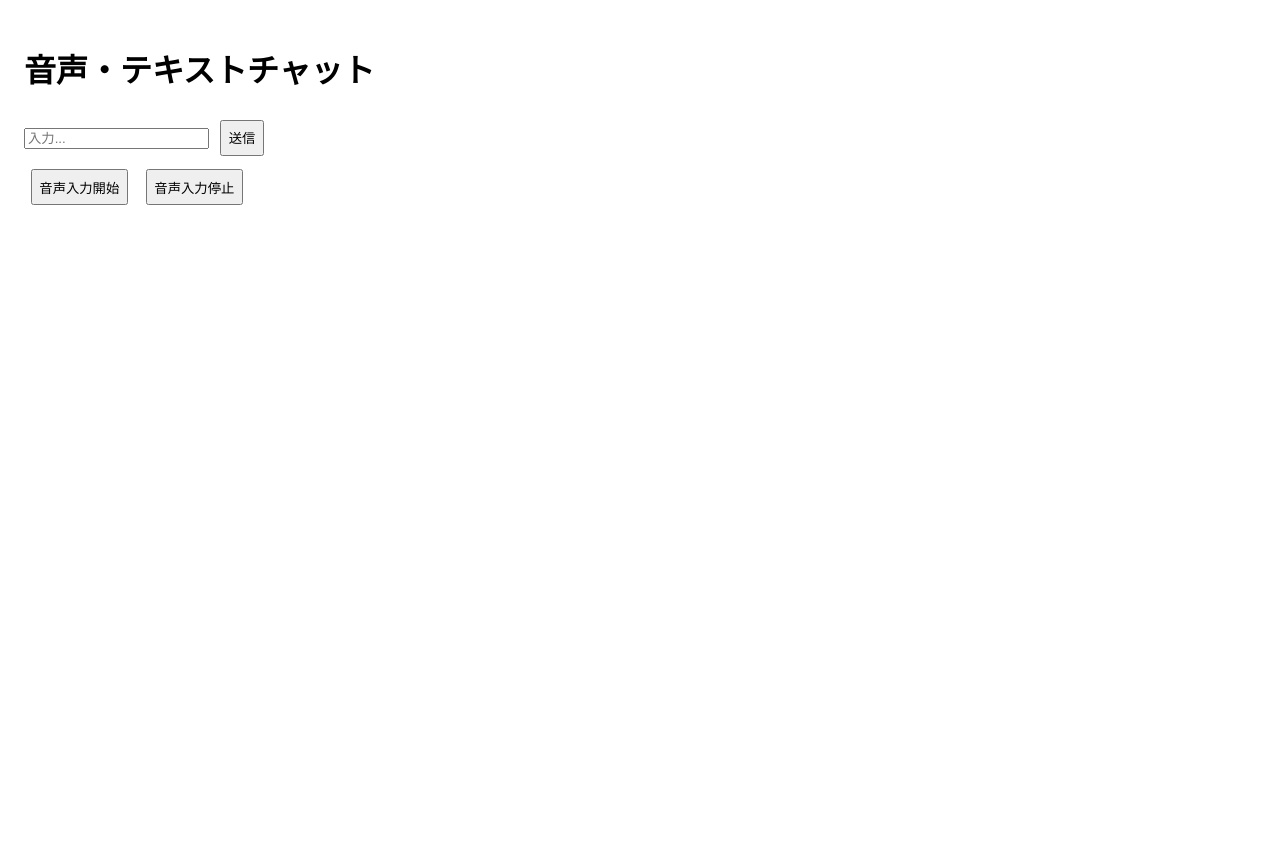
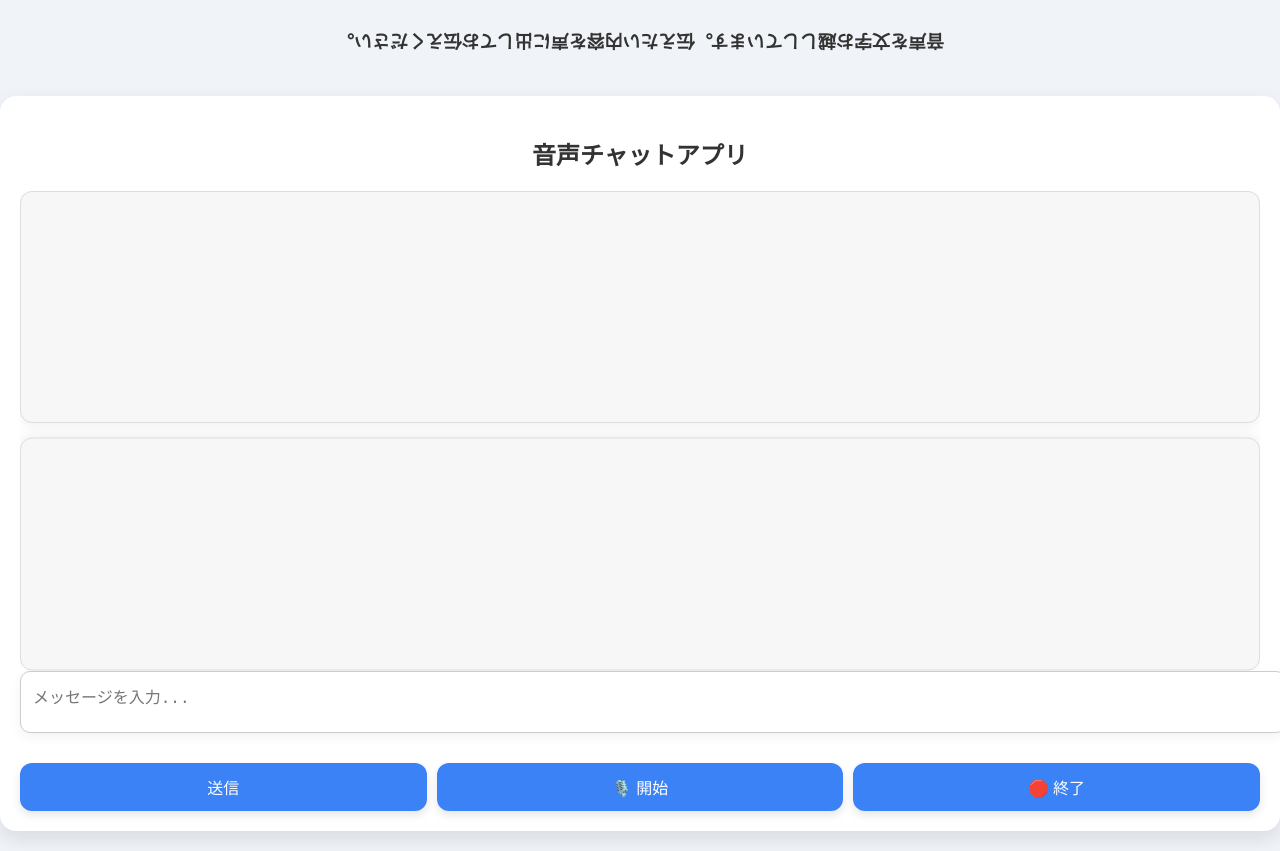
Before and after one commit to HAYATE-arch/voice-chat-app, a plain HTML site: page index.html in a window 1280 px wide. Before the commit the page ends 800 px from the top, so only its background shows below. Drawn offline with Linux system fonts and the light colour scheme.

Commit message:
Add files via upload

```diff
--- a/index.html
+++ b/index.html
@@ -2,76 +2,279 @@
 <html lang="ja">
 <head>
   <meta charset="UTF-8">
-  <title>音声チャットデモ</title>
+  <title>音声チャットアプリ</title>
   <style>
-    body { font-family: sans-serif; padding: 1em; }
-    .message { margin: 0.5em 0; }
-    .me { text-align: right; color: blue; }
-    .other { text-align: left; color: green; }
-    button { margin: 0.5em; padding: 0.5em; }
+    /* 共通のスタイル */
+    body {
+      font-family: 'Segoe UI', sans-serif;
+      background-color: #f0f4f8;
+      margin: 0;
+      padding: 20px;
+      display: flex;
+      flex-direction: column;
+      align-items: center;
+    }
+
+    /* 上部の反転したテキスト */
+    .instruction-text {
+      font-size: 18px;
+      color: #333;
+      font-weight: bold;
+      margin-bottom: 30px;
+      transform: rotate(180deg);
+      text-align: center;
+      max-width: 100%;
+      word-wrap: break-word;
+      padding: 10px;
+    }
+
+    /* チャットコンテナ */
+    .chat-container {
+      width: 100%;
+      max-width: 100%;
+      background: #fff;
+      border-radius: 16px;
+      box-shadow: 0 8px 20px rgba(0, 0, 0, 0.1);
+      padding: 20px;
+      display: flex;
+      flex-direction: column;
+      justify-content: flex-end;
+    }
+
+    h2 {
+      text-align: center;
+      color: #333;
+      margin-bottom: 20px;
+    }
+
+    /* チャットボックスのスタイル */
+    .chat-box-container {
+      display: flex;
+      flex-direction: column;
+      gap: 15px;
+      height: 60vh; /* 高さを指定してモバイルでも快適に使えるように */
+      overflow-y: auto;
+    }
+
+    .chat-box {
+      border-radius: 12px;
+      padding: 15px;
+      background-color: #f7f7f7;
+      border: 1px solid #ddd;
+      display: flex;
+      flex-direction: column;
+      gap: 12px;
+      overflow-y: auto;
+      box-shadow: 0 4px 12px rgba(0, 0, 0, 0.05);
+      height: 100%;
+    }
+
+    .chat-box-left {
+      transform: rotate(180deg);
+    }
+
+    .msg {
+      padding: 12px 15px;
+      border-radius: 12px;
+      margin: 5px 0;
+      max-width: 85%;
+      word-wrap: break-word;
+    }
+
+    .self {
+      background-color: #dcfce7;
+      align-self: flex-end;
+      margin-left: auto;
+    }
+
+    .other {
+      background-color: #e0f2fe;
+      align-self: flex-start;
+      margin-right: auto;
+    }
+
+    /* 入力エリア */
+    #inputArea {
+      display: flex;
+      flex-direction: column;
+      gap: 15px;
+    }
+
+    textarea {
+      width: 100%;
+      padding: 12px;
+      font-size: 16px;
+      border-radius: 10px;
+      border: 1px solid #ccc;
+      resize: none;
+      box-shadow: 0 4px 12px rgba(0, 0, 0, 0.05);
+    }
+
+    /* ボタンのスタイル */
+    .buttons {
+      display: flex;
+      justify-content: space-between;
+      gap: 10px;
+      margin-top: 15px;
+    }
+
+    button {
+      flex: 1;
+      padding: 12px;
+      font-size: 16px;
+      border: none;
+      border-radius: 12px;
+      background-color: #3b82f6;
+      color: white;
+      cursor: pointer;
+      transition: background-color 0.3s, transform 0.2s;
+      box-shadow: 0 4px 10px rgba(0, 0, 0, 0.1);
+    }
+
+    button:hover {
+      background-color: #2563eb;
+      transform: translateY(-2px);
+    }
+
+    button:active {
+      transform: translateY(0);
+    }
+
+    /* アクティブ状態のマイクボタン */
+    .mic-active {
+      background-color: #f87171 !important;
+    }
+
+    /* スマホ向けのレスポンシブ調整 */
+    @media (max-width: 768px) {
+      /* チャットボックスの高さを調整 */
+      .chat-box-container {
+        height: 50vh;
+      }
+
+      .buttons {
+        flex-direction: column;
+        gap: 10px;
+      }
+
+      button {
+        width: 100%;
+      }
+
+      textarea {
+        font-size: 14px;
+        height: 60px;
+      }
+    }
+
+    /* スクロール可能エリアを確保 */
+    .chat-box-container {
+      overflow-y: auto;
+    }
   </style>
 </head>
 <body>
-  <h1>音声・テキストチャット</h1>
-  <div id="chat"></div>
 
-  <input type="text" id="textInput" placeholder="入力..." />
-  <button onclick="sendText()">送信</button>
+  <!-- 上部の反転したテキスト -->
+  <div class="instruction-text">
+    音声を文字お越ししています。伝えたい内容を声に出してお伝えください。
+  </div>
 
-  <br/>
-  <button onclick="startRecognition()">音声入力開始</button>
-  <button onclick="stopRecognition()">音声入力停止</button>
+  <div class="chat-container">
+    <h2>音声チャットアプリ</h2>
+
+    <!-- チャットボックスエリア -->
+    <div class="chat-box-container">
+      <!-- 右側のチャット（通常の会話） -->
+      <div id="chat-right" class="chat-box"></div>
+      <!-- 左側のチャット（上下反転した会話） -->
+      <div id="chat-left" class="chat-box chat-box-left"></div>
+    </div>
+
+    <!-- 入力エリア -->
+    <div id="inputArea">
+      <textarea id="chatInput" placeholder="メッセージを入力..."></textarea>
+      <div class="buttons">
+        <button onclick="sendMessage()">送信</button>
+        <button id="startBtn" onclick="startRecognition()">🎙️ 開始</button>
+        <button onclick="stopRecognition()">🛑 終了</button>
+      </div>
+    </div>
+  </div>
 
   <script>
-    const chat = document.getElementById('chat');
-    const textInput = document.getElementById('textInput');
+    const chatRight = document.getElementById('chat-right');
+    const chatLeft = document.getElementById('chat-left');
+    const inputBox = document.getElementById('chatInput');
+    const startBtn = document.getElementById('startBtn');
+    let recognition;
+    let recognizing = false;
 
-    function appendMessage(text, isMe) {
-      const div = document.createElement('div');
-      div.className = 'message ' + (isMe ? 'me' : 'other');
-      div.textContent = text;
-      chat.appendChild(div);
-      chat.scrollTop = chat.scrollHeight;
-    }
-
-    function sendText() {
-      const text = textInput.value.trim();
-      if (text) {
-        appendMessage(text, true);
-        textInput.value = '';
+    function sendMessage() {
+      const text = inputBox.value.trim();
+      if (text !== "") {
+        appendMessage("自分", text, "self", "right");
+        appendMessage("自分", text, "self", "left");
+        inputBox.value = "";
       }
     }
 
-    // 音声認識機能
-    let recognition;
-    if ('webkitSpeechRecognition' in window) {
-      recognition = new webkitSpeechRecognition();
-      recognition.lang = 'ja-JP';
-      recognition.continuous = true;
-      recognition.interimResults = true;
+    function appendMessage(sender, text, className, side) {
+      const div = document.createElement('div');
+      div.className = `msg ${className}`;
+      div.textContent = `${sender}: ${text}`;
 
-      recognition.onresult = function(event) {
-        let transcript = '';
-        for (let i = event.resultIndex; i < event.results.length; ++i) {
-          if (event.results[i].isFinal) {
-            transcript += event.results[i][0].transcript;
-          }
-        }
-        if (transcript) {
-          appendMessage(transcript, false);
-        }
-      };
-    } else {
-      alert("このブラウザは音声認識に対応していません。");
+      if (side === "right") {
+        chatRight.appendChild(div);
+        chatRight.scrollTop = chatRight.scrollHeight;
+      } else {
+        chatLeft.appendChild(div);
+        chatLeft.scrollTop = chatLeft.scrollHeight;
+      }
     }
 
     function startRecognition() {
-      if (recognition) recognition.start();
+      if (recognizing) return;
+      recognition = new (window.SpeechRecognition || window.webkitSpeechRecognition)();
+      recognition.lang = 'ja-JP';
+      recognition.continuous = true;
+      recognition.interimResults = false;
+
+      recognition.onresult = (event) => {
+        for (let i = event.resultIndex; i < event.results.length; ++i) {
+          if (event.results[i].isFinal) {
+            const transcript = event.results[i][0].transcript.trim();
+            if (transcript !== "") {
+              appendMessage("相手", transcript, "other", "right");
+              appendMessage("相手", transcript, "other", "left");
+            }
+          }
+        }
+      };
+
+      recognition.onerror = (event) => {
+        console.error("音声認識エラー:", event.error);
+      };
+
+      recognition.onend = () => {
+        if (recognizing) {
+          recognition.start();
+        }
+      };
+
+      recognition.start();
+      recognizing = true;
+      startBtn.classList.add("mic-active");
     }
 
     function stopRecognition() {
-      if (recognition) recognition.stop();
+      if (recognition && recognizing) {
+        recognizing = false;
+        recognition.stop();
+        startBtn.classList.remove("mic-active");
+      }
     }
   </script>
+
 </body>
 </html>
```
